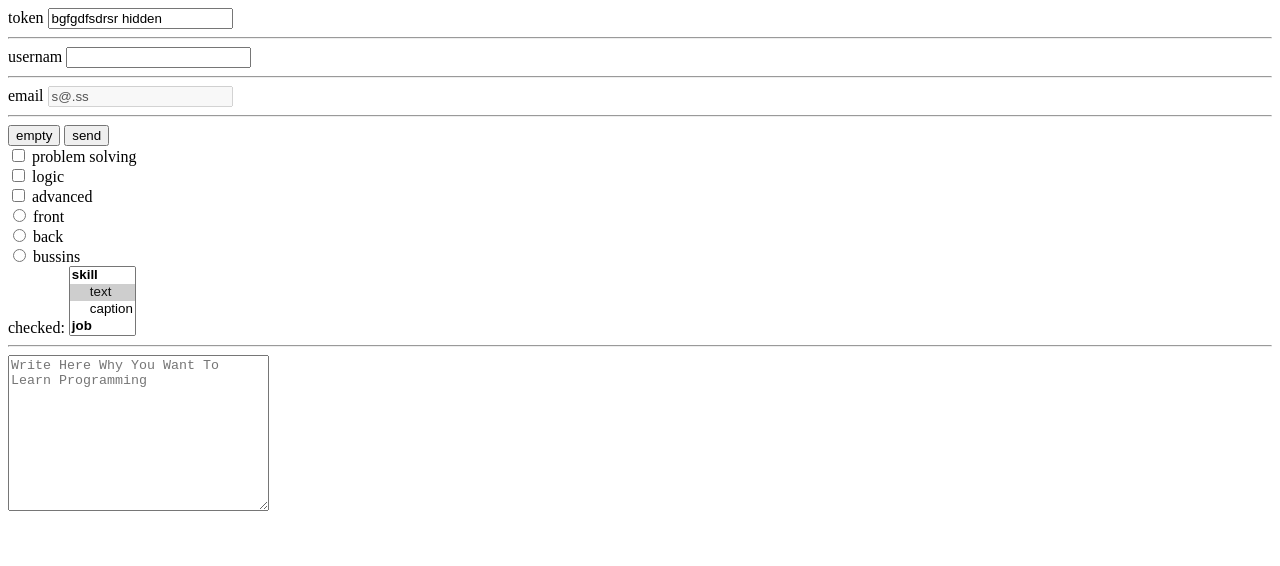
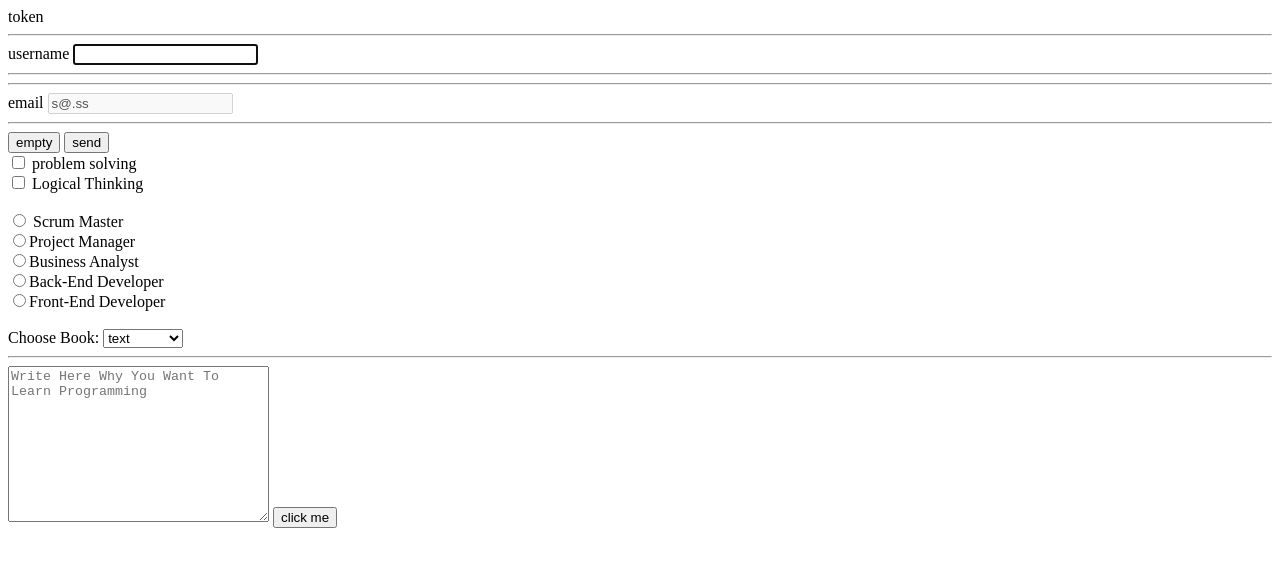
Before and after one commit to SimonSamy/html, a plain HTML site: page first project/task7/index.html in a window 1280 px wide. Drawn offline with Linux system fonts and the light colour scheme.

Commit message:
finesh task7

```diff
--- a/first project/task7/index.html
+++ b/first project/task7/index.html
@@ -3,15 +3,18 @@
 <head>
     <meta charset="UTF-8">
     <meta name="viewport" content="width=device-width, initial-scale=1.0">
-    <title>Document</title>
+    <title>Task</title>
 </head>
 <body>
     <form action="" method="post">
-    <label for="">token</label>
-    <input type="token" value="bgfgdfsdrsr hidden">
+        <div >
+            <label for="">token</label>
+            <input type="hidden" value="bgfgdfsdrsr">
+        </div>
     <hr>
-    <label for="">usernam</label>
-    <input type="usernam" minlength="5" maxlength="20" checked>
+    <label for="username">username</label>
+    <input type="text" required name="username" minlength="5" maxlength="20" autofocus>
+    <hr>
     <hr>
     <label for="">email</label>
     <input type="email" value="s@.ss" disabled>
@@ -20,27 +23,35 @@
     <input type="submit" value="send">
     <br>
 
-    <input type="checkbox" id="problem">
-    <label for="chek">problem solving</label>
+    <div>
+        <input type="checkbox" id="problem">
+        <label for="chek">problem solving</label>
+        <br>
+        <input type="checkbox" id="problem">
+        <label for="chek">Logical Thinking</label>
+    </div>
+
     <br>
-    <input type="checkbox" name="logic" id="logic">
-    <label for="logic">logic</label>
-    <br>
-    <input type="checkbox" id="advanced">
-    <label for="ad">advanced</label>
-    <br>
-    <input type="radio" id="front">
+    <!-- radio button -->
+    <div>
+        <input type="radio" required name="job"> Scrum Master<br>
+        <input type="radio" value="female" name="job">Project Manager<br>
+        <input type="radio" value="female" name="job">Business Analyst<br>
+        <input type="radio" value="female" name="job">Back-End Developer<br>
+        <input type="radio" value="" name="job">Front-End Developer<br>
+    </div>
+    <!-- <input type="radio" id="front">
     <label for="">front</label>
     <br>
     <input type="radio" id="back">
     <label for="">back</label>
     <br>
     <input type="radio" id="bussins">
-    <label for="">bussins</label>
+    <label for="">bussins</label> -->
     <br>
 
-   <label for="checkbox">checked:</label>
-    <select name="skill" id="skill" multiple>
+   <label for="skill">Choose Book:</label>
+    <select name="skill" id="skill">
         <optgroup label="skill">
             <option value="3" selected>text</option>
             <option value="2">caption</option>
@@ -48,12 +59,11 @@
                 <option value="1">ghgv</option>
                 <option value="2">kjkj</option>
             </optgroup>
-        </optgroup>
     </select>
     <hr>
     <textarea name="checked" id="" cols="30" rows="10" placeholder="Write Here Why You Want To Learn Programming"></textarea>
-
-
+      <input type="submit" value="click me">
+    <!-- <button type="submit">click me</button> -->
     </form>
 </body>
 </html>
```
